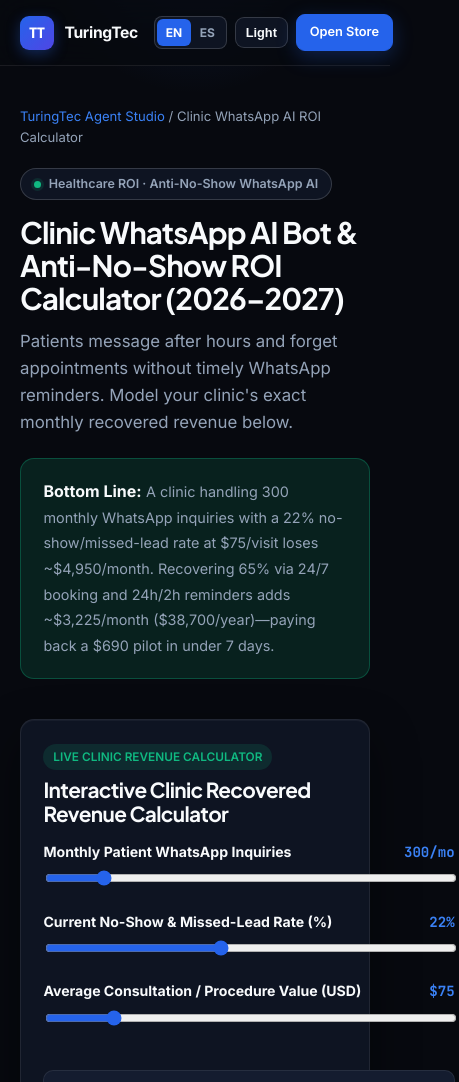
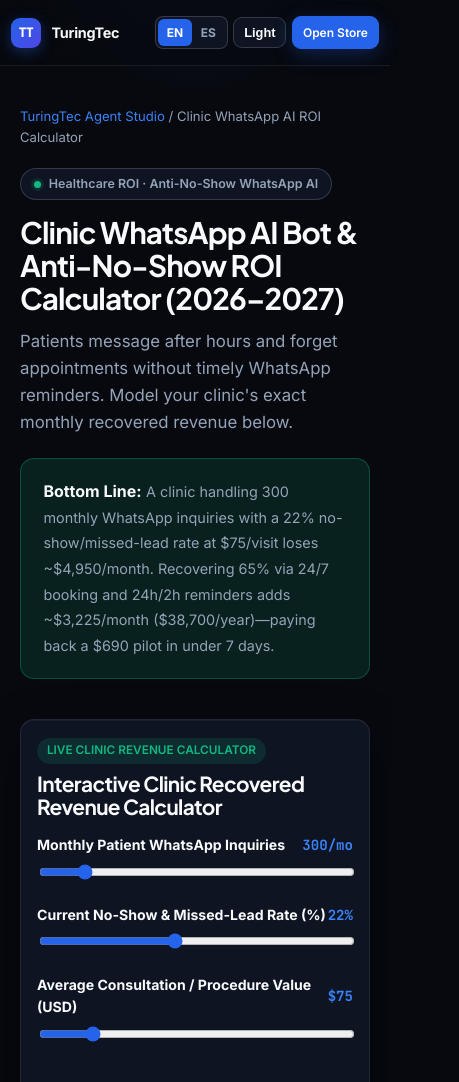
Before and after one commit to gabhack/turingtec-agent-studio, a plain HTML site: page compare/clinic-whatsapp-ai-bot-roi/index.html in a window 390 px wide. Shown: the top 1082 px of the page, 459 px wide, since content can reach past the window. Drawn offline with Linux system fonts and the light colour scheme.

Commit message:
fix(mobile): eliminate 375px horizontal overflow in navbar and sandbox tables

```diff
--- a/styles.css
+++ b/styles.css
@@ -632,6 +632,19 @@ details.faq-item p { margin: 0.65rem 0 0; font-size: 0.89rem; color: var(--muted
 .footer a { color: var(--muted); text-decoration: none; }
 .footer a:hover { color: var(--fg); text-decoration: underline; }
 
+@media (max-width: 520px) {
+  .topbar-inner { padding: 0 0.7rem; gap: 0.45rem; }
+  .brand-live { display: none; }
+  .brand-title { font-size: 0.9rem; }
+  .brand-mark { width: 30px; height: 30px; font-size: 0.8rem; }
+  .nav-right { gap: 0.35rem; }
+  .nav-right .btn-sm { padding: 0.35rem 0.62rem; font-size: 0.75rem; }
+  .lang-pill { padding: 0.25rem 0.48rem; font-size: 0.72rem; }
+  .card { padding: 1rem; overflow-x: auto; }
+  .sandbox-grid > * { min-width: 0; }
+  table.data-table { display: block; overflow-x: auto; max-width: 100%; }
+}
+
 @media (prefers-reduced-motion: reduce) {
   *, *::before, *::after { transition: none !important; scroll-behavior: auto !important; }
 }
```
